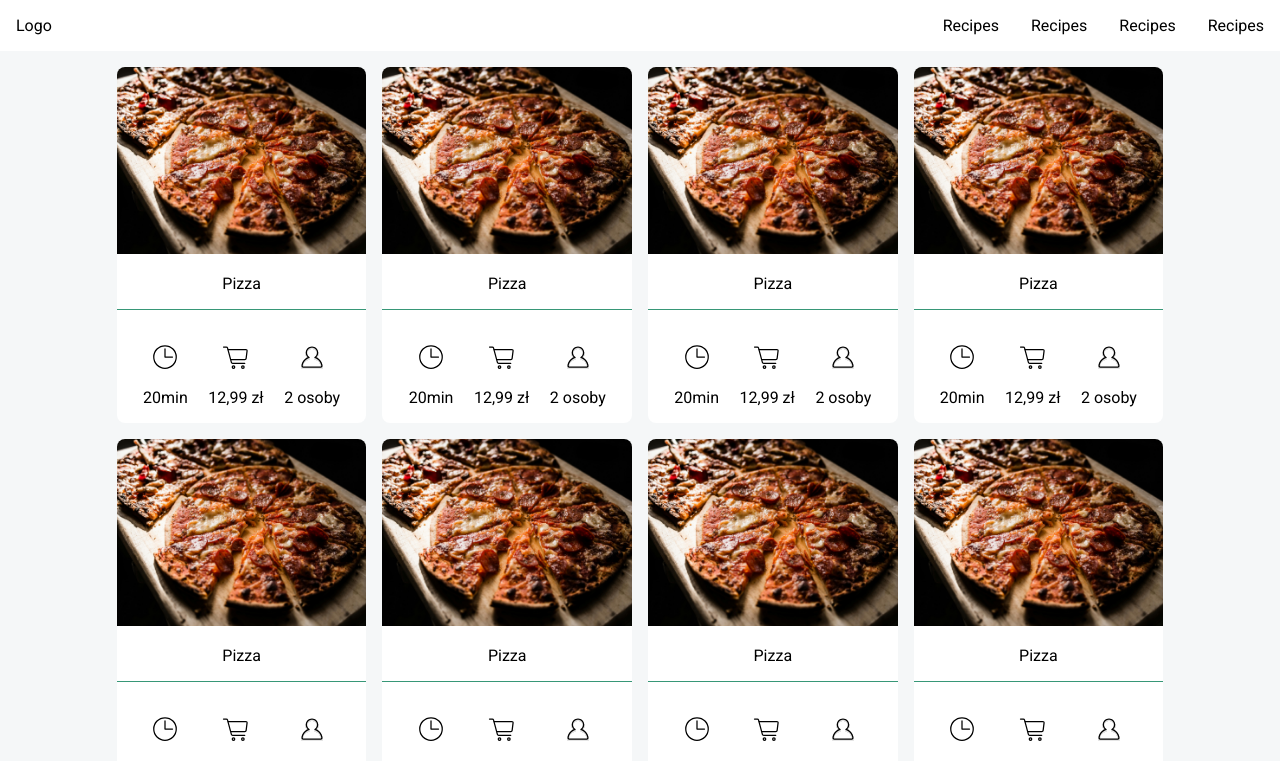
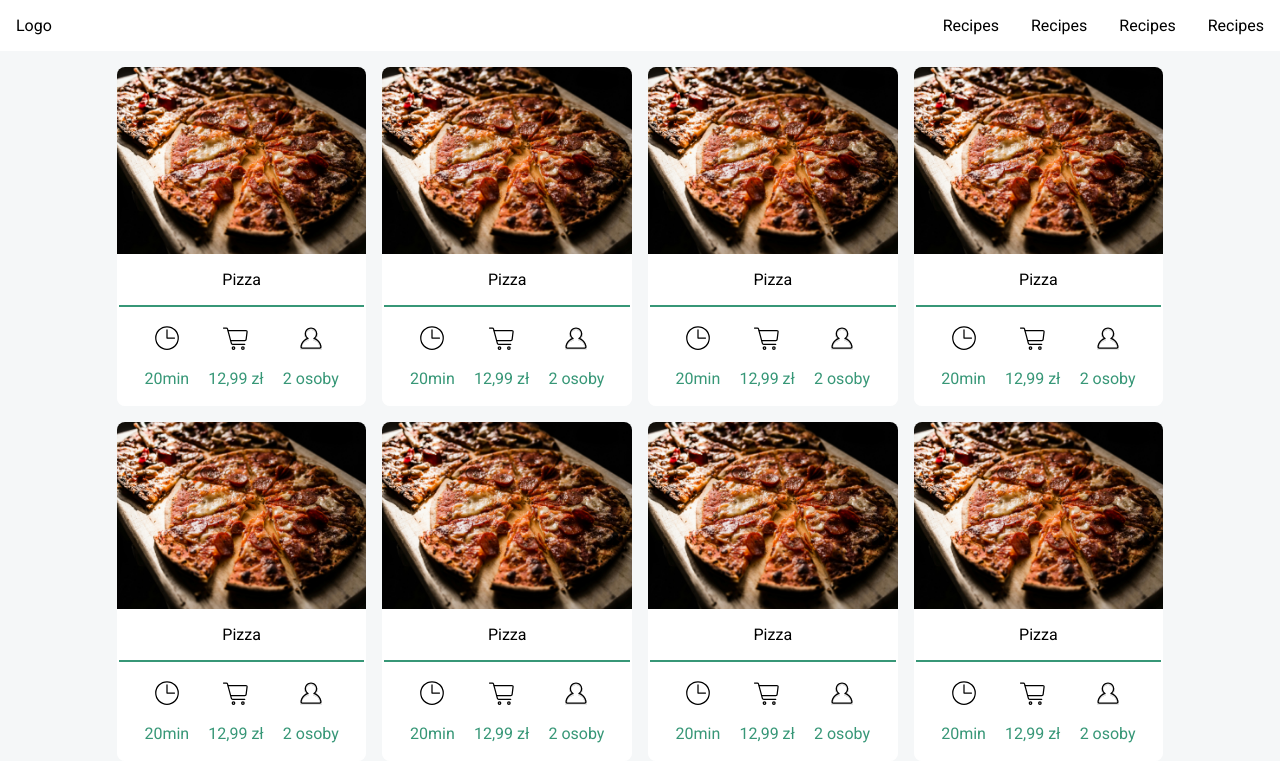
Before and after one commit to erski1525/recipe-web-app, a Vue app: page /recipes in a window 1280 px wide. Shown: the top 761 px of the page. Built offline with nearby package versions, Linux system fonts and the light colour scheme.

Commit message:
add hover effect on recipe

```diff
--- a/src/components/recipe/RecipeCard.vue
+++ b/src/components/recipe/RecipeCard.vue
@@ -3,9 +3,13 @@ import ClockIcon from '../icons/ClockIcon.vue';
 import CartIcon from '../icons/CartIcon.vue';
 import PersonIcon from '../icons/PersonIcon.vue';
 </script>
+
 <template>
-    <li class="recipe">
+<li class="recipe">
+    <div class="overlay">
         <img class="recipe__img" src="/src/assets/default.jpg"/>
+    </div>
+    <div class="recipe__info">
         <p class="recipe__title">Pizza</p>
         <div class="recipe__description">
             <div class="icon__wrapper">
@@ -21,7 +25,8 @@ import PersonIcon from '../icons/PersonIcon.vue';
                 2 osoby
             </div>
         </div>
-    </li>
+    </div>
+</li>
 </template>
 
 <style scoped>
@@ -38,16 +43,27 @@ import PersonIcon from '../icons/PersonIcon.vue';
 }
 
 .recipe__img{
-    margin-bottom: 1rem;
     width: 100%;
     object-fit: cover;
+    margin:0;
+    padding: 0;
+    vertical-align: top;
+
+}
+
+.recipe__info{
+    border-left: solid 2px white;
+    border-bottom: solid 2px white;
+    border-right: solid 2px white;
+    border-radius: 0 0 .5rem .5rem;
+    padding-top: 1em;
 }
 
 .recipe__title{
-    margin-top: 0;
     text-align: center;
-    padding-bottom: 1em;
-    border-bottom: 1px solid var(--color-primary);
+    padding-bottom: 1rem;
+    margin: 0;
+    border-bottom: 2px solid var(--color-primary);
 }
 
 .recipe__description{
@@ -61,6 +77,25 @@ import PersonIcon from '../icons/PersonIcon.vue';
     flex-direction: column;
     gap: 1rem;
     align-items: center;
+    color: var(--color-primary)
+}
+
+.overlay{
+    position: relative;
+}
+
+.recipe:hover .overlay::after{
+    content: '\A';
+    position: absolute;
+    width: 100%; height:100%;
+    top:0; left:0;
+    background:rgba(0,0,0,0.5);
+}
+
+.recipe:hover .recipe__info {
+    border-left: solid 2px var(--color-primary);
+    border-bottom: solid 2px var(--color-primary);
+    border-right: solid 2px var(--color-primary);
 }
 
 @media (min-width: 800px) {
```
